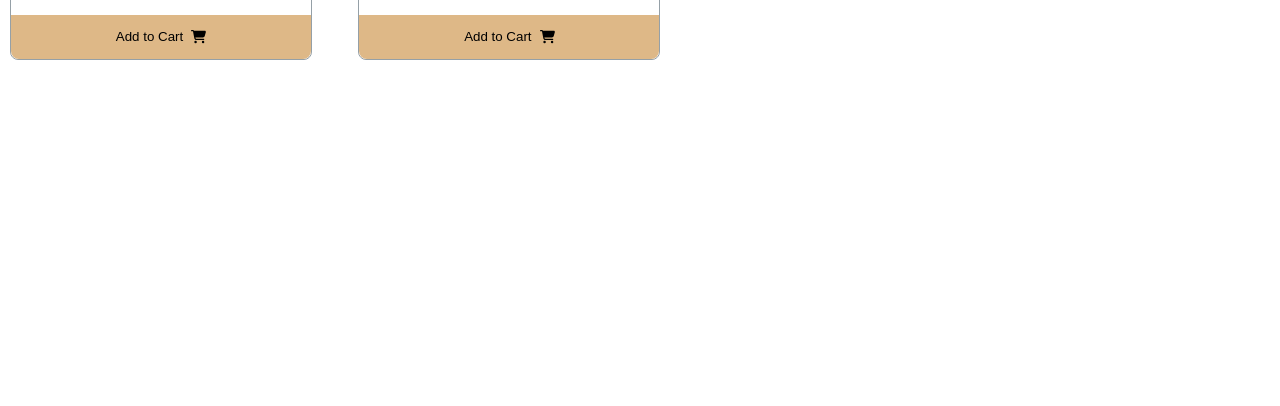
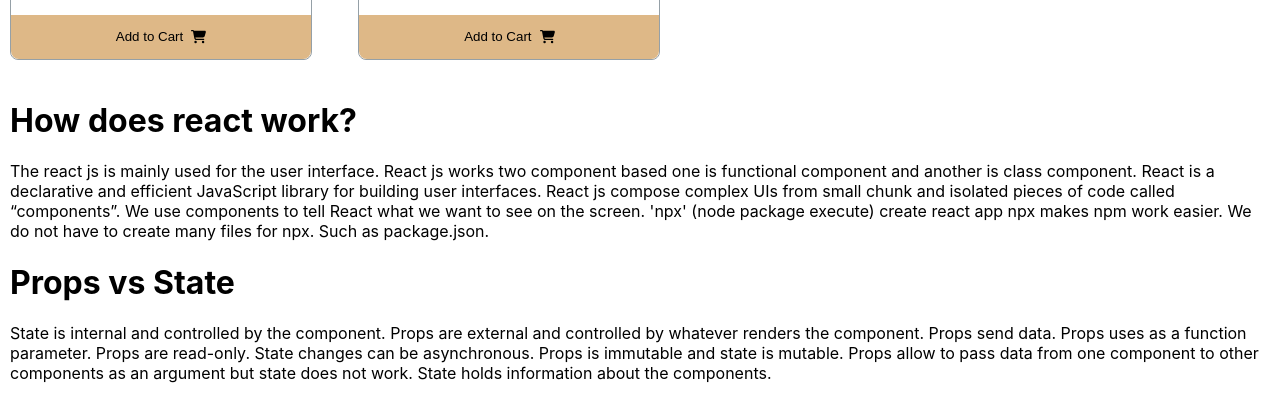
Before and after one commit to tamim542/lucky-one_assignment-8, a React (Create React App) app: page / in a window 1280 px wide. Shown: the part 2169-2575 px from the top of the page. Before the commit the page ends 2239 px from the top, so only its background shows below. Built offline with nearby package versions, Linux system fonts and the light colour scheme.

Commit message:
five commit

```diff
--- a/src/components/Products/Products.css
+++ b/src/components/Products/Products.css
@@ -27,6 +27,10 @@
     position: relative;
 }
 
+.question-answer{
+    padding: 10px;
+}
+
 @media screen and (max-width:962px) {
     .cart-design{
         display: grid;
--- a/src/components/Products/Products.js
+++ b/src/components/Products/Products.js
@@ -35,6 +35,18 @@ const Products = () => {
                 <Cart cart={cart}></Cart>
            </div>
         </div>
+
+    <div className='question-answer'>
+        <h1>How does react work?</h1>
+        <p>The react js is mainly used for the user interface. React js works two component based one is functional component
+            and another is class component. React is a declarative and efficient JavaScript library for building user interfaces. React js compose complex UIs from small chunk and isolated pieces of code called “components”.  We use components to tell React what we want to see on the screen. 'npx' (node package execute) create react app npx makes npm work easier. We do not have to create many files for npx. Such as package.json.
+        </p>
+        <h1>Props vs State</h1>
+        <p>State  is internal and controlled by the component. Props are external and controlled by whatever renders the component. Props send data. Props uses as a function parameter. Props are read-only. State changes can be asynchronous. Props is immutable and state is mutable. Props allow to pass data from one component to other components as an argument but state does not work. State holds information about the components.
+</p>
+    </div>
+
+
     </div>
     );
 };
```
